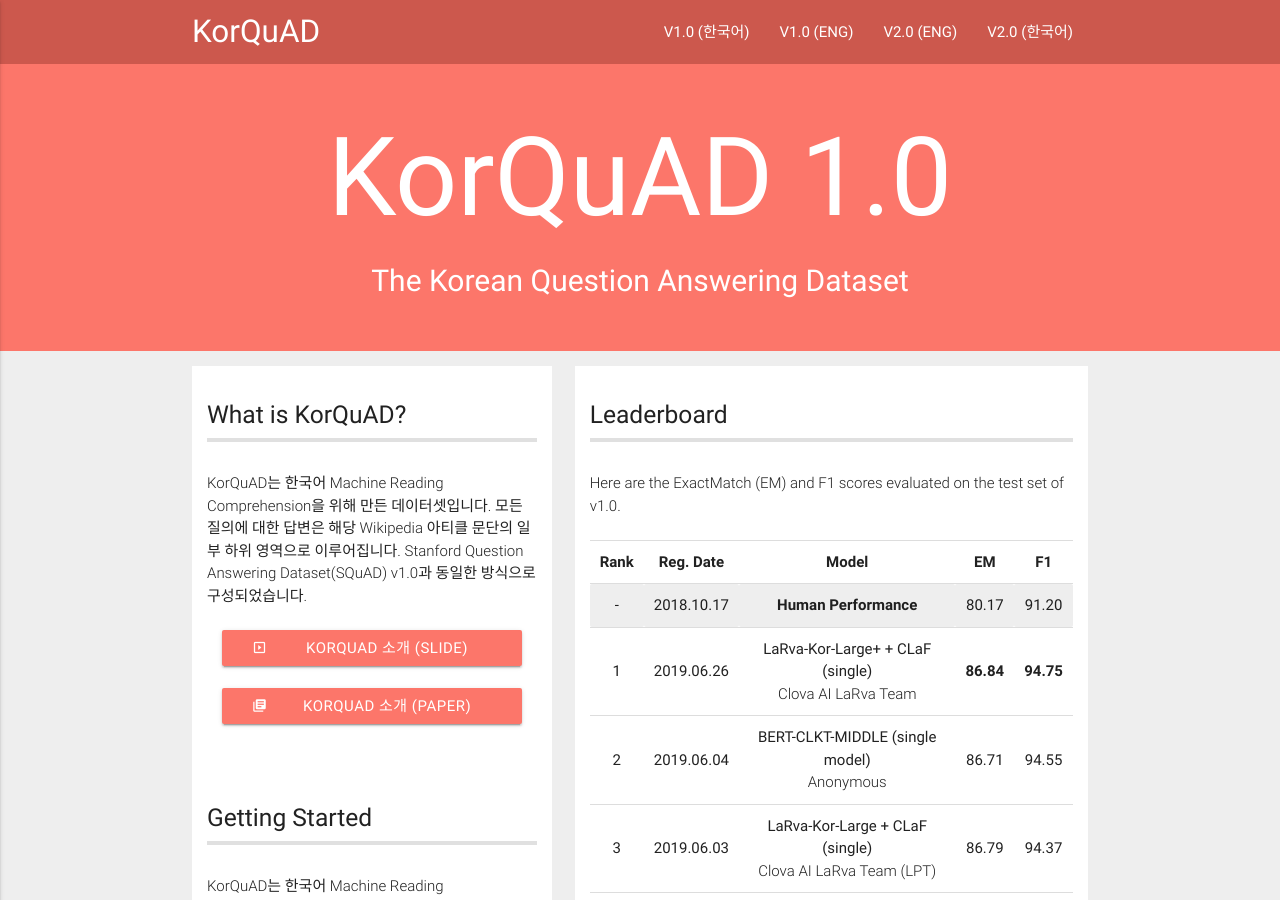
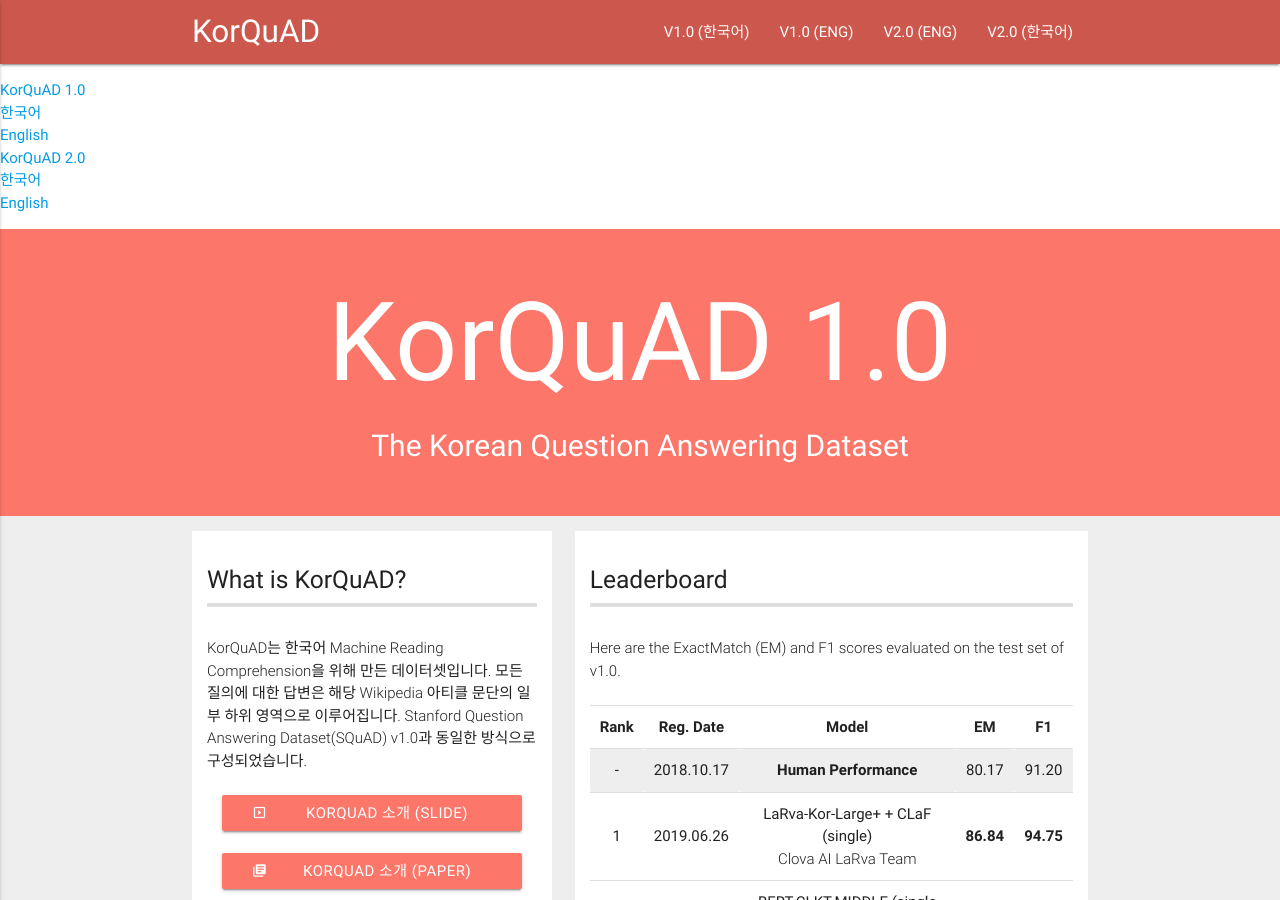
Before and after one commit to korquad/korquad.github.io, a Jekyll site: the page built from index.md, in a window 1280 px wide and 900 px high. Built offline with Jekyll 4.4.1, drawn with Linux system fonts in a browser that asks for light colours.

Commit message:
Update header.html

```diff
--- a/_includes/header.html
+++ b/_includes/header.html
@@ -49,3 +49,23 @@
     </ul>
     </header>
 -->
+
+<div class="site-category">
+			<ul class='cat1'>
+				<li><a href="#">KorQuAD 1.0</a>
+					<ul>
+						<li><a href="#">한국어</a></li>
+						<li><a href="#">English</a></li>
+					</ul>
+				</li>
+
+				<li><a href="#">KorQuAD 2.0</a>
+					<ul>
+						<li><a href="#">한국어</a></li>
+						<li><a href="#">English</a></li>
+					</ul>
+				</li>
+
+
+			</ul>
+		</div>
```
